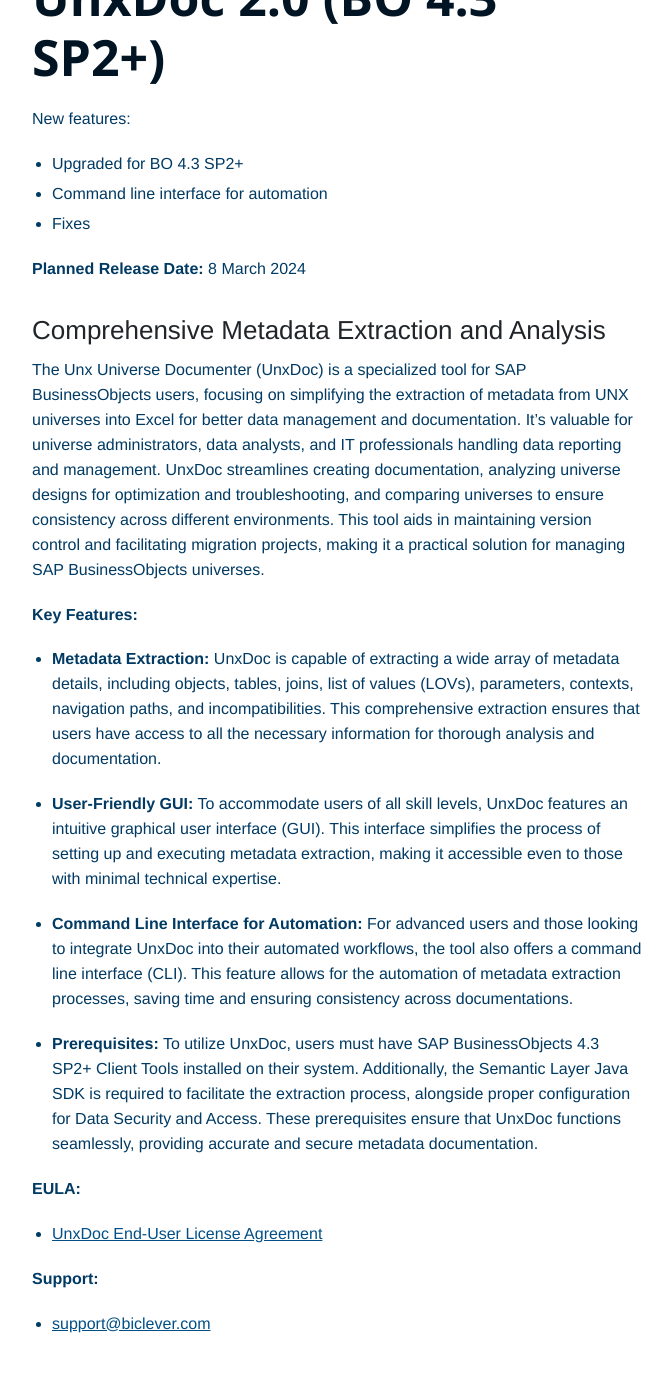
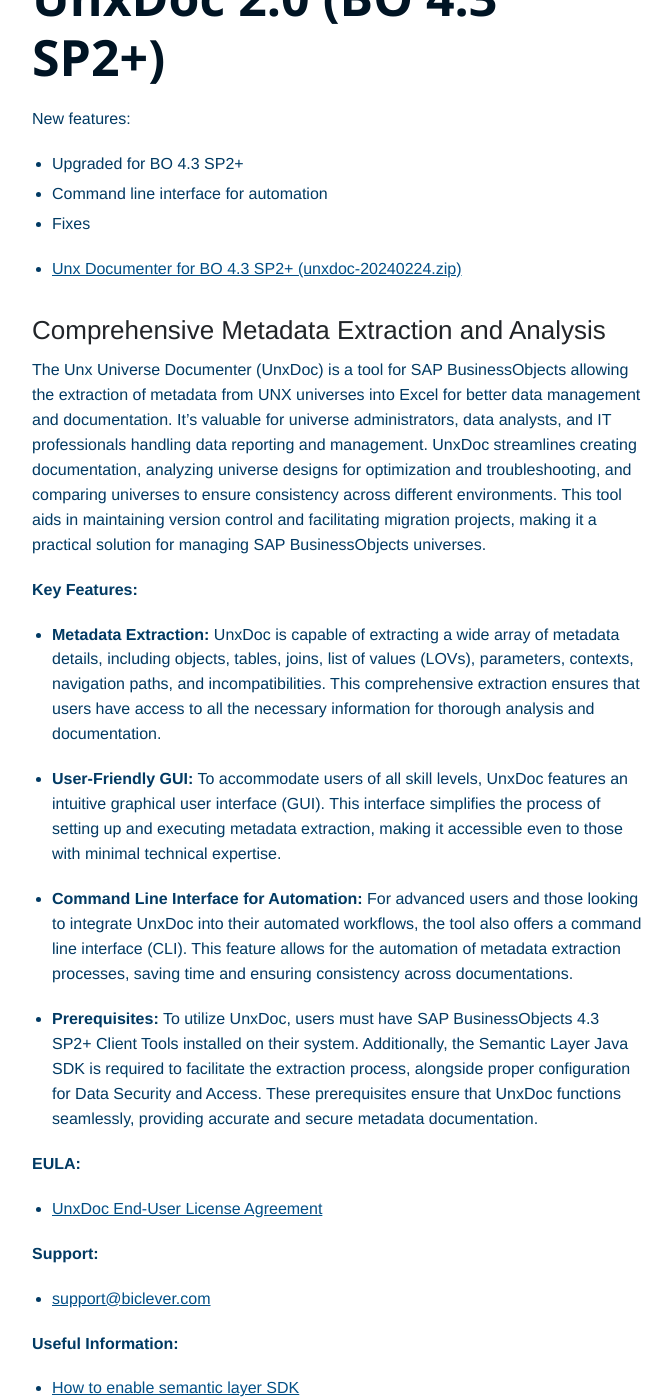
Before and after one commit to biclever/biclever.github.io, a Jekyll site: the page built from _products/unx-documenter-2.md, in a window 1280 px wide and 1400 px high, scrolled down 195 px. Shown: the whole window, without its empty margins (143-815 px from the left). Built offline with Jekyll 4.4.1, drawn with Linux system fonts in a browser that asks for light colours.

```diff
--- a/_products/unx-documenter-2.md
+++ b/_products/unx-documenter-2.md
@@ -11,11 +11,11 @@ New features:
 - Command line interface for automation
 - Fixes
 
-**Planned Release Date:** 8 March 2024
+- [Unx Documenter for BO 4.3 SP2+ (unxdoc-20240224.zip)](https://drive.google.com/file/d/1hnxPWRmNC6Qc5QgtS5Ue-vWf00wq7V3k/view?usp=sharing)
 
 ## Comprehensive Metadata Extraction and Analysis
 
-The Unx Universe Documenter (UnxDoc) is a specialized tool for SAP BusinessObjects users, focusing on simplifying the extraction of metadata from UNX universes into Excel for better data management and documentation. It's valuable for universe administrators, data analysts, and IT professionals handling data reporting and management. UnxDoc streamlines creating documentation, analyzing universe designs for optimization and troubleshooting, and comparing universes to ensure consistency across different environments. This tool aids in maintaining version control and facilitating migration projects, making it a practical solution for managing SAP BusinessObjects universes.
+The Unx Universe Documenter (UnxDoc) is a tool for SAP BusinessObjects allowing the extraction of metadata from UNX universes into Excel for better data management and documentation. It's valuable for universe administrators, data analysts, and IT professionals handling data reporting and management. UnxDoc streamlines creating documentation, analyzing universe designs for optimization and troubleshooting, and comparing universes to ensure consistency across different environments. This tool aids in maintaining version control and facilitating migration projects, making it a practical solution for managing SAP BusinessObjects universes.
 
 **Key Features:**
 
@@ -32,3 +32,14 @@ The Unx Universe Documenter (UnxDoc) is a specialized tool for SAP BusinessObjec
 
 **Support:**
 - [support@biclever.com](mailto:support@biclever.com)
+
+**Useful Information:**
+- [How to enable semantic layer SDK](/pages/how-to-enable-semantic-layer-sdk/)
+
+## Screenshots
+
+![UnxDoc Login](/images/pages/unxdoc2-1.png)
+![UnxDoc Universe Selection](/images/pages/unxdoc2-2.png)
+![UnxDoc Export Result](/images/pages/unxdoc2-3.png)
+![UnxDoc Excel](/images/pages/unxdoc2-4.png)
+![UnxDoc Command Line](/images/pages/unxdoc2-5.png)
```
Also changed, not shown: images/pages/unxdoc2-1.png (added), images/pages/unxdoc2-2.png (added), images/pages/unxdoc2-3.png (added), images/pages/unxdoc2-4.png (added), images/pages/unxdoc2-5.png (added).
